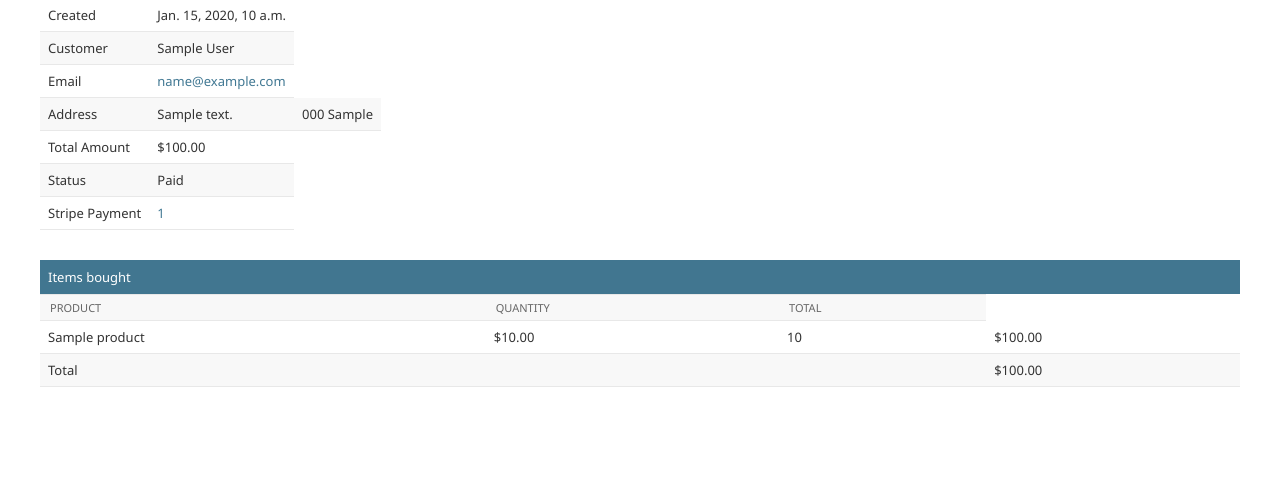
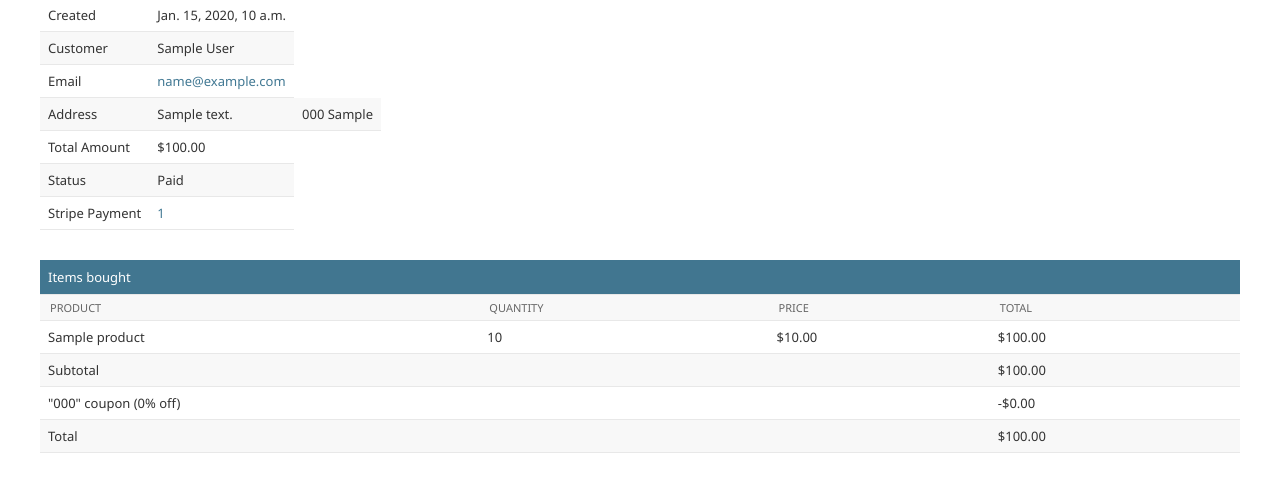
Before and after one commit to alindafortunate/OnlineShop-E_Commerce_Platform, a Django app: page /orders/admin/order/1/ in a window 1280 px wide. Shown: the part 160-652 px from the top of the page. Run offline with Django 5.2, Linux system fonts and the light colour scheme; a user stored in the database is signed in; tables that the repository leaves empty hold one stand-in row (values such as "Sample post"); parts of the project's set-up code (start-up, migrations or seed data) failed here and were passed over; some libraries are stand-ins or nearby versions.

Commit message:
Added the coupon details to the admin/orders/order/detail.html page

```diff
--- a/online_shopping_site/orders/templates/admin/orders/order/detail.html
+++ b/online_shopping_site/orders/templates/admin/orders/order/detail.html
@@ -65,6 +65,7 @@ Order {{ order.id}}
 <tr>
 <th>Product</th>
 <th>Quantity</th>
+<th>price</th>
 <th>Total</th>
 </tr>
 </thead>
@@ -72,14 +73,31 @@ Order {{ order.id}}
 {% for item in order.items.all  %}
 <tr class="row{% cycle '1' '2' %}">
 <td>{{item.product.name}}</td>
+<td class='num'>{{item.quantity}}</td>
 <td class='num'>${{item.price}}</td>
-<td class='num'>{{item.quantity}}</td>
 <td class='num'>${{item.get_cost}}</td>
 </tr>
 {% endfor %}
+{% if order.coupon %}
+<tr class='subtotal'>
+<td colspan='3'>Subtotal</td>
+<td class='num'>
+${{order.get_total_cost_before_discount|floatformat:2}}
+</td>
+</tr>
+<tr>
+<td colspan='3'>
+"{{order.coupon.code}}" coupon
+({{order.discount}}% off)
+</td>
+<td class='num neg'>
+-${{order.get_discount|floatformat:2}}
+</td>
+</tr>
+{% endif %}
 <tr class='total'>
 <td colspan='3'>Total</td>
-<td class='num'>${{order.get_total_cost}}</td>
+<td class='num'>${{order.get_total_cost|floatformat:2}}</td>
 </tr>
 </tbody>
 
```
